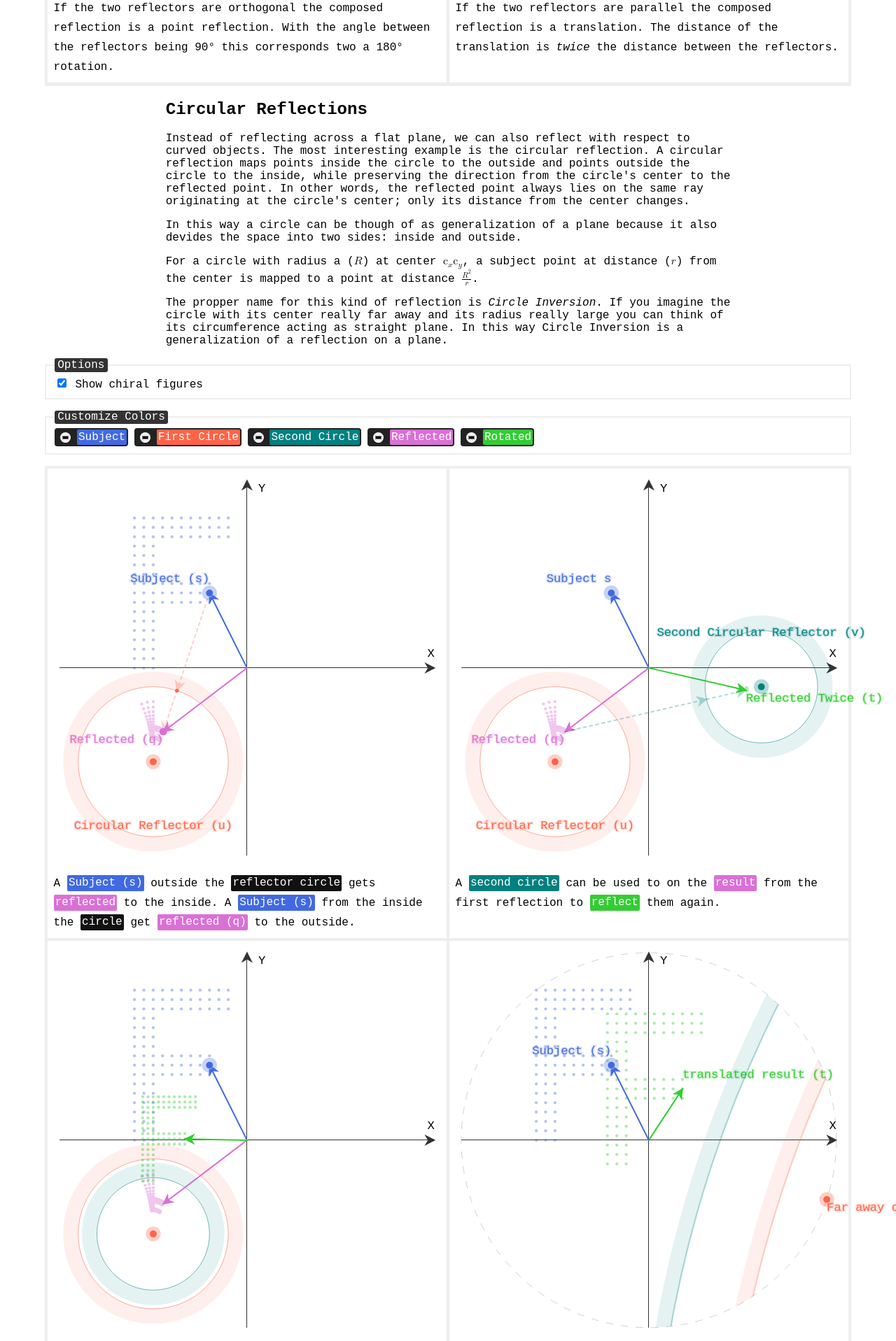
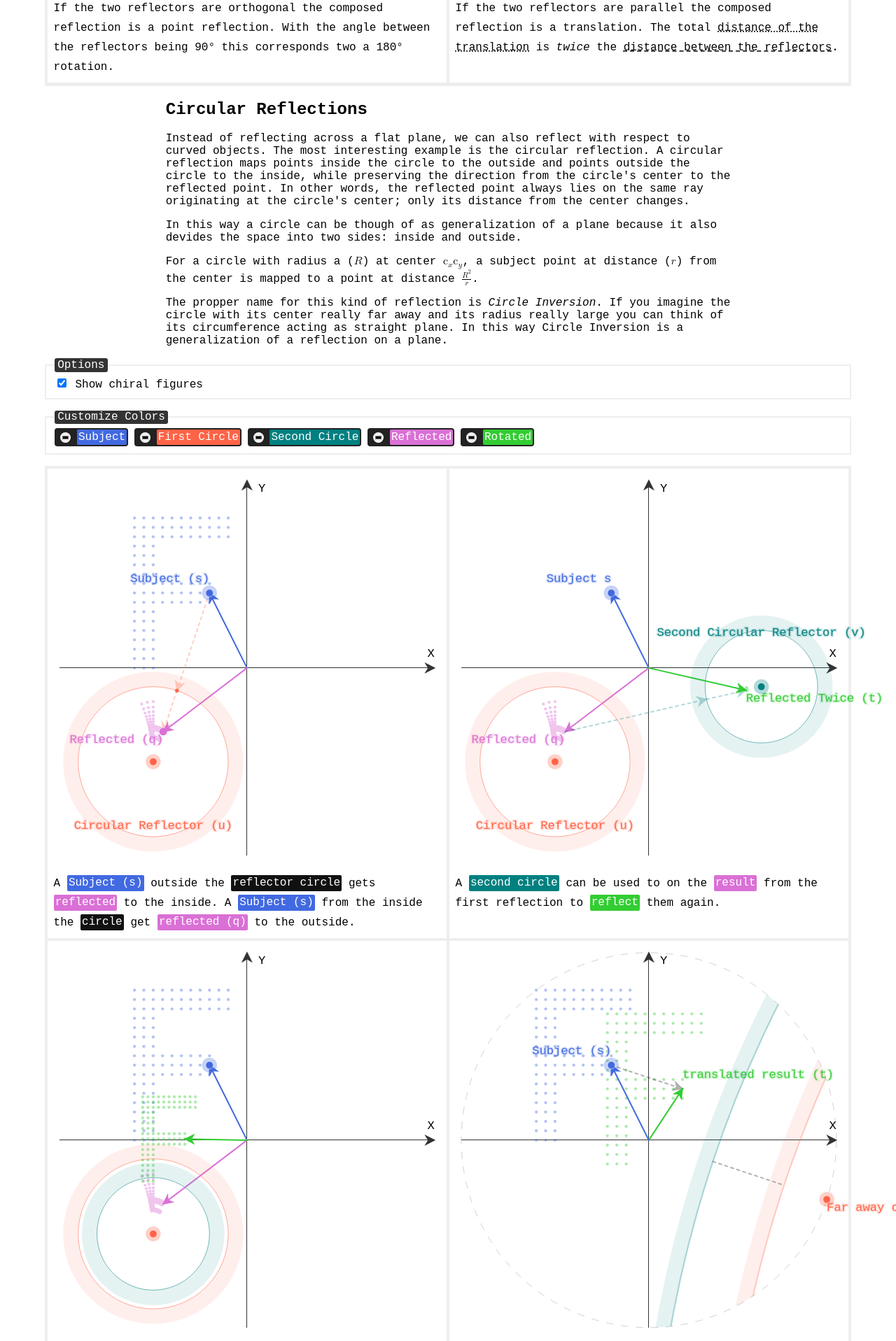
Before and after one commit to laszlokorte/rotor-reflect, a SvelteKit app: page / in a window 1280 px wide. Shown: the part 8428-10345 px from the top of the page at 70% size. Built offline with nearby package versions, Linux system fonts and the light colour scheme.

Commit message:
mark distance with dotted lines

```diff
--- a/src/routes/App.svelte
+++ b/src/routes/App.svelte
@@ -610,6 +610,12 @@
 {/snippet}
 {#snippet ctrlTransRads(trans, defaultColors = [], cls = null)}
     {@const center = norm(trans.center)}
+    {@render line(
+        scale(trans.radiusB - 0.2, center),
+        scale(trans.radiusA - 0.2, center),
+        "black",
+        "dashed faded nodir",
+    )}
     {#each ["radiusA", "radiusB"] as rad, i}
         {@const v = add(center, { x: trans[rad], y: 0 })}
         <path
@@ -776,6 +782,18 @@
             normal: normalB,
             distance: planes.distanceB,
         },
+    )}
+    {@render line(
+        add(
+            scale(0.5, { x: -planes.normal.y, y: planes.normal.x }),
+            scale(planes.distanceA, planes.normal),
+        ),
+        add(
+            scale(0.5, { x: -planes.normal.y, y: planes.normal.x }),
+            scale(planes.distanceB, planes.normal),
+        ),
+        "black",
+        "dashed faded nodir",
     )}
     {#each ["distanceA", "distanceB"] as d, di}
         {@const normal = scale(
@@ -2177,8 +2195,15 @@ const planeReflect = (subject, plane) =>
     <figure class="grid-item">
         <figcaption>
             If the two reflectors are parallel the composed reflection is a
-            translation. The distance of the translation is <em>twice</em> the distance
-            between the reflectors.
+            translation. The total <span
+                style="text-decoration: underline; text-decoration-style: dotted;"
+                >distance of the translation</span
+            >
+            is <em>twice</em> the
+            <span
+                style="text-decoration: underline; text-decoration-style: dashed;"
+                >distance between the reflectors</span
+            >.
         </figcaption>
         <svg
             class="canvas"
@@ -2258,6 +2283,21 @@ const planeReflect = (subject, plane) =>
                 ),
                 "Reflected twice (t)",
                 colors.rotated,
+            )}
+            {@render line(
+                subject,
+                planeReflect(
+                    planeReflect(subject, {
+                        normal: planesParallel.normal,
+                        distance: planesParallel.distanceA,
+                    }),
+                    {
+                        normal: planesParallel.normal,
+                        distance: planesParallel.distanceB,
+                    },
+                ),
+                "black",
+                "dotted faded nodir",
             )}
             {@render ctrlPlanes(planesParallel, [colors.first, colors.second])}
 
@@ -2802,6 +2842,12 @@ const planeReflect = (subject, plane) =>
                     {/each}
                 </g>
             {/if}
+            {@render line(
+                subject,
+                translate(trans, subject),
+                "black",
+                "dashed faded",
+            )}
             <circle
                 cx="0"
                 cy="0"
@@ -3042,6 +3088,10 @@ function circleReflect(subject, circle) {
         stroke-dasharray: 4 5;
         stroke-width: 2;
     }
+    .dotted {
+        stroke-dasharray: 1 5;
+        stroke-width: 2;
+    }
     .thick {
         stroke-width: 5;
         opacity: 0.8;
```
